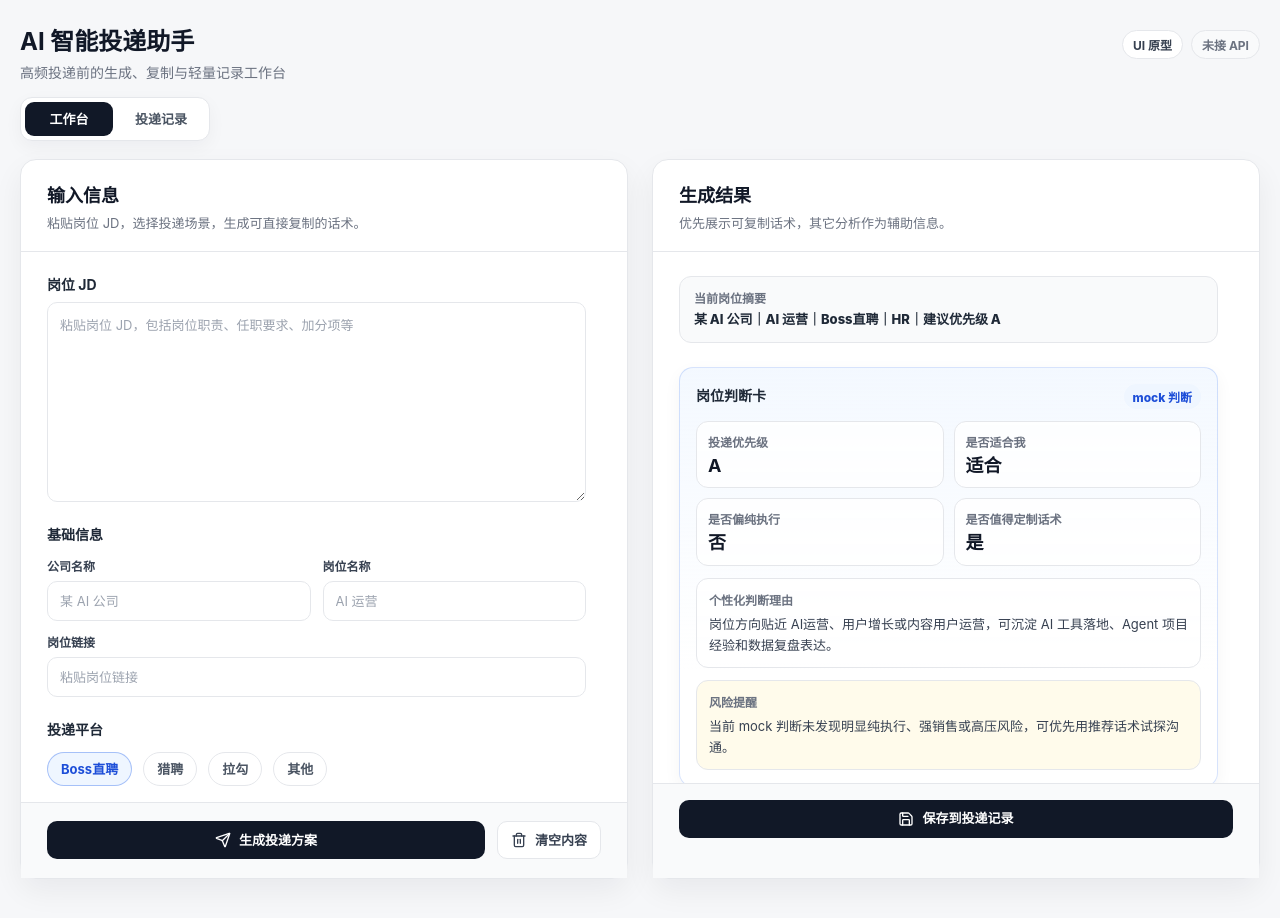
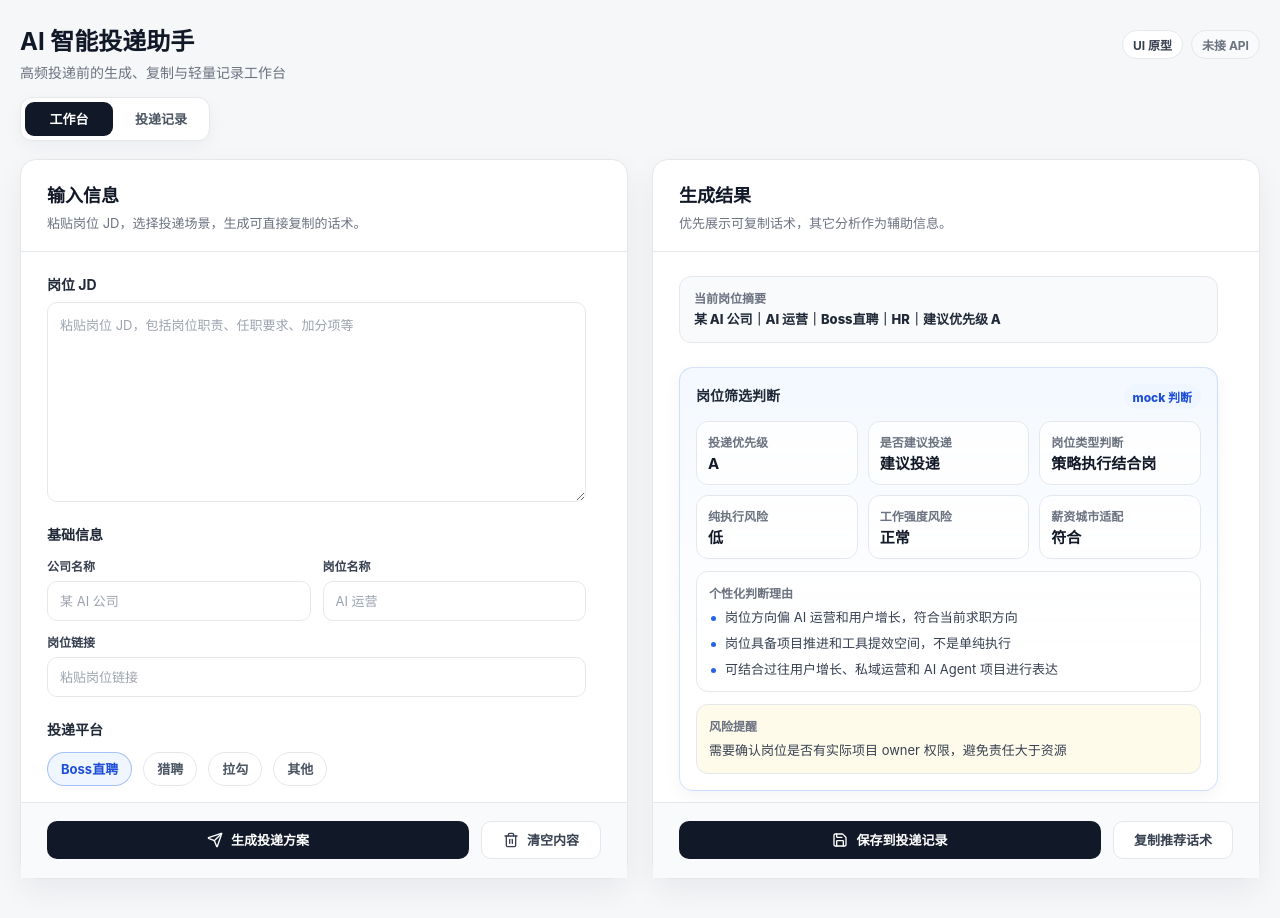
Before and after one commit to vitalu1107-beep/ai-apply-assistant, a Next.js app: page / in a window 1280 px wide. Built offline with nearby package versions, Linux system fonts and the light colour scheme.

Commit message:
ui: refine job screening judgement layout

```diff
--- a/app/globals.css
+++ b/app/globals.css
@@ -190,10 +190,10 @@ a {
 }
 
 .panel-footer {
-  min-height: 76px;
+  position: relative;
+  height: 76px;
   display: grid;
-  align-content: center;
-  gap: 8px;
+  align-items: center;
   padding: 16px 26px;
   border-top: 1px solid var(--border);
   background: var(--surface-soft);
@@ -342,13 +342,15 @@ a {
   accent-color: var(--accent);
 }
 
-.resume-collapse {
+.resume-collapse,
+.preference-collapse {
   border: 1px solid var(--border);
   border-radius: 12px;
   background: var(--surface-soft);
 }
 
-.resume-collapse summary {
+.resume-collapse summary,
+.preference-collapse summary {
   display: flex;
   align-items: center;
   justify-content: space-between;
@@ -361,7 +363,8 @@ a {
   list-style: none;
 }
 
-.resume-collapse summary::-webkit-details-marker {
+.resume-collapse summary::-webkit-details-marker,
+.preference-collapse summary::-webkit-details-marker {
   display: none;
 }
 
@@ -377,19 +380,26 @@ a {
   font-weight: 700;
 }
 
-.resume-collapse[open] {
+.resume-collapse[open],
+.preference-collapse[open] {
   padding: 0 12px 12px;
   background: var(--surface);
 }
 
-.resume-collapse[open] summary {
+.resume-collapse[open] summary,
+.preference-collapse[open] summary {
   padding-right: 0;
   padding-left: 0;
 }
 
+.preference-content {
+  display: grid;
+  gap: 18px;
+}
+
 .button-row {
   display: grid;
-  grid-template-columns: minmax(0, 1fr) auto;
+  grid-template-columns: 1fr 120px;
   gap: 12px;
 }
 
@@ -440,11 +450,17 @@ a {
 }
 
 .save-notice {
-  min-height: 16px;
+  position: absolute;
+  right: 26px;
+  bottom: 3px;
+  left: 26px;
+  min-height: 14px;
   color: #1d4ed8;
   font-size: 12px;
   font-weight: 700;
+  line-height: 1.2;
   text-align: center;
+  pointer-events: none;
 }
 
 .summary-strip {
@@ -491,7 +507,7 @@ a {
 
 .judgement-grid {
   display: grid;
-  grid-template-columns: repeat(2, minmax(0, 1fr));
+  grid-template-columns: repeat(3, minmax(0, 1fr));
   gap: 10px;
 }
 
@@ -513,7 +529,7 @@ a {
 
 .judgement-grid strong {
   color: #111827;
-  font-size: 18px;
+  font-size: 15px;
   line-height: 1.2;
 }
 
@@ -535,6 +551,33 @@ a {
   color: #374151;
   font-size: 13px;
   line-height: 1.58;
+}
+
+.judgement-reasons {
+  display: grid;
+  gap: 6px;
+  margin: 0;
+  padding: 0;
+  list-style: none;
+}
+
+.judgement-reasons li {
+  position: relative;
+  padding-left: 16px;
+  color: #374151;
+  font-size: 13px;
+  line-height: 1.55;
+}
+
+.judgement-reasons li::before {
+  position: absolute;
+  top: 0.72em;
+  left: 2px;
+  width: 5px;
+  height: 5px;
+  border-radius: 999px;
+  background: var(--accent);
+  content: "";
 }
 
 .section-row {
--- a/app/page.tsx
+++ b/app/page.tsx
@@ -9,25 +9,16 @@ const platforms = ["Boss直聘", "猎聘", "拉勾", "其他"];
 const targets = ["HR", "猎头", "业务主管", "老板/创始人"];
 const cityOptions = ["杭州", "上海", "深圳", "广州", "远程", "其他"];
 const workModeOptions = ["到岗", "混合办公", "远程", "不确定"];
-const jobDirectionOptions = [
-  "AI运营",
-  "Agent运营",
-  "AI产品运营",
-  "用户增长",
-  "用户运营",
-  "内容运营",
-  "私域运营",
-  "会员运营",
-  "其他",
-];
-const jobTypeOptions = [
+const systemJobTypeLabels = [
   "纯执行岗",
   "高级执行岗",
   "策略执行结合岗",
   "项目负责人岗",
   "管理岗",
-];
-const workloadRiskOptions = ["正常", "偏忙", "高压", "明显996风险"];
+] as const;
+const executionRiskLabels = ["低", "中", "高"] as const;
+const workloadRiskLabels = ["正常", "偏忙", "高压", "明显996风险"] as const;
+const salaryCityFitLabels = ["符合", "待确认", "不符合"] as const;
 const focusOptions = [
   "AI运营能力",
   "用户增长经验",
@@ -93,6 +84,10 @@ type AnalysisTab = "match" | "resume" | "interview";
 type ViewTab = "workbench" | "records";
 type ApplicationStatus = (typeof statusOptions)[number];
 type ApplicationFilter = (typeof filterOptions)[number];
+type JobTypeJudgement = (typeof systemJobTypeLabels)[number];
+type ExecutionRisk = (typeof executionRiskLabels)[number];
+type WorkloadRisk = (typeof workloadRiskLabels)[number];
+type SalaryCityFit = (typeof salaryCityFitLabels)[number];
 
 type ApplicationRecord = {
   id: string;
@@ -150,9 +145,6 @@ export default function Home() {
   const [salaryNegotiable, setSalaryNegotiable] = useState(false);
   const [selectedCity, setSelectedCity] = useState("杭州");
   const [selectedWorkMode, setSelectedWorkMode] = useState("混合办公");
-  const [selectedJobDirection, setSelectedJobDirection] = useState("AI运营");
-  const [selectedJobType, setSelectedJobType] = useState("策略执行结合岗");
-  const [selectedWorkloadRisk, setSelectedWorkloadRisk] = useState("正常");
   const [resumeText, setResumeText] = useState("");
   const [jdText, setJdText] = useState("");
   const [localPrompt, setLocalPrompt] = useState("");
@@ -218,54 +210,70 @@ export default function Home() {
   }, [records]);
 
   const jobFitJudgement = useMemo(() => {
-    const preferredDirections = [
-      "AI运营",
-      "Agent运营",
-      "AI产品运营",
-      "用户增长",
-      "用户运营",
-      "内容运营",
-      "私域运营",
-    ];
-    const growthJobTypes = ["策略执行结合岗", "项目负责人岗", "管理岗", "高级执行岗"];
-    const jdRiskWords = ["销售", "招商", "电销", "陌拜", "客服", "高压", "996", "社群值守"];
-    const executionWords = ["日常维护", "发布内容", "完成上级安排", "基础执行"];
-    const hasRiskSignal =
-      ["高压", "明显996风险"].includes(selectedWorkloadRisk) ||
-      jdRiskWords.some((word) => jdText.includes(word));
-    const hasExecutionSignal =
-      selectedJobType === "纯执行岗" || executionWords.some((word) => jdText.includes(word));
-    const hasPreferredDirection = preferredDirections.includes(selectedJobDirection);
-    const hasGrowthSpace =
-      growthJobTypes.includes(selectedJobType) ||
+    const riskSignals = ["强销售", "招商", "电销", "陌拜", "客服", "高压", "996", "KPI压力"];
+    const executionSignals = ["日常维护", "发布内容", "完成上级安排", "基础执行", "社群值守"];
+    const growthSignals = ["AI", "Agent", "增长", "策略", "项目", "数据", "复盘", "提效", "工具"];
+    const hasRiskSignal = riskSignals.some((word) => jdText.includes(word));
+    const hasExecutionSignal = executionSignals.some((word) => jdText.includes(word));
+    const hasGrowthSignal =
+      growthSignals.some((word) => jdText.includes(word)) ||
       selectedFocus.some((area) =>
         ["AI运营能力", "用户增长经验", "Agent项目经验", "数据复盘", "项目管理"].includes(area),
       );
 
     let priority: "A" | "B" | "C" | "不建议投递" = "B";
-    if (hasPreferredDirection && hasGrowthSpace && !hasRiskSignal && !hasExecutionSignal) {
+    if (hasRiskSignal && hasExecutionSignal) {
+      priority = "不建议投递";
+    } else if (hasRiskSignal || hasExecutionSignal) {
+      priority = "C";
+    } else if (hasGrowthSignal) {
       priority = "A";
-    } else if (hasRiskSignal && hasExecutionSignal) {
-      priority = "不建议投递";
-    } else if (hasRiskSignal || hasExecutionSignal || selectedJobDirection === "其他") {
-      priority = "C";
     }
+
+    const recommendation =
+      priority === "A" || priority === "B"
+        ? "建议投递"
+        : priority === "C"
+          ? "谨慎投递"
+          : "不建议投递";
+    const jobType: JobTypeJudgement = hasExecutionSignal
+      ? "纯执行岗"
+      : hasGrowthSignal
+        ? "策略执行结合岗"
+        : "高级执行岗";
+    const executionRisk: ExecutionRisk = hasExecutionSignal ? "高" : hasGrowthSignal ? "低" : "中";
+    const workloadRisk: WorkloadRisk = hasRiskSignal
+      ? jdText.includes("996")
+        ? "明显996风险"
+        : "高压"
+      : "正常";
+    const salaryCityFit: SalaryCityFit =
+      selectedCity === "其他" && selectedWorkMode === "到岗" && !salaryNegotiable
+        ? "待确认"
+        : "符合";
+    const reasons = hasExecutionSignal
+      ? [
+          "岗位方向需要进一步确认，JD 出现基础执行、日常维护或社群值守信号",
+          "如果缺少策略制定、项目推进和 AI 工具落地空间，投递优先级需要下调",
+          "可先用简短话术试探岗位是否包含用户增长和数据复盘职责",
+        ]
+      : [
+          "岗位方向偏 AI 运营和用户增长，符合当前求职方向",
+          "岗位具备项目推进和工具提效空间，不是单纯执行",
+          "可结合过往用户增长、私域运营和 AI Agent 项目进行表达",
+        ];
 
     return {
       priority,
-      fit: priority === "A" || priority === "B" ? "适合" : priority === "C" ? "谨慎" : "不适合",
-      pureExecution: hasExecutionSignal ? "是" : selectedJobType === "高级执行岗" ? "不确定" : "否",
-      worthCustomizing: priority === "A" ? "是" : priority === "B" || priority === "C" ? "一般" : "否",
-      reason: hasPreferredDirection
-        ? "岗位方向贴近 AI运营、用户增长或内容用户运营，可沉淀 AI 工具落地、Agent 项目经验和数据复盘表达。"
-        : "岗位方向与 AI运营、Agent运营、AI产品运营、用户增长等目标方向的关联度一般，需要看 JD 是否有策略制定和项目推进空间。",
-      risk: hasRiskSignal
-        ? "JD 或筛选项出现强销售、招商、电销、陌拜、高压或明显996等信号，建议谨慎投入定制成本。"
-        : hasExecutionSignal
-          ? "岗位可能偏基础执行、日常维护、发布内容或社群值守，需要确认是否有策略制定、用户增长和 AI 工具落地空间。"
-          : "当前 mock 判断未发现明显纯执行、强销售或高压风险，可优先用推荐话术试探沟通。",
+      recommendation,
+      jobType,
+      executionRisk,
+      workloadRisk,
+      salaryCityFit,
+      reasons,
+      risk: "需要确认岗位是否有实际项目 owner 权限，避免责任大于资源",
     };
-  }, [jdText, selectedFocus, selectedJobDirection, selectedJobType, selectedWorkloadRisk]);
+  }, [jdText, salaryNegotiable, selectedCity, selectedFocus, selectedWorkMode]);
 
   function toggleFocus(option: string) {
     setSelectedFocus((current) =>
@@ -284,9 +292,6 @@ export default function Home() {
     setSalaryNegotiable(false);
     setSelectedCity("杭州");
     setSelectedWorkMode("混合办公");
-    setSelectedJobDirection("AI运营");
-    setSelectedJobType("策略执行结合岗");
-    setSelectedWorkloadRisk("正常");
     setResumeText("");
     setJdText("");
     setLocalPrompt("");
@@ -309,9 +314,9 @@ export default function Home() {
       salaryNegotiable,
       city: selectedCity,
       workMode: selectedWorkMode,
-      jobDirection: selectedJobDirection,
-      jobType: selectedJobType,
-      workloadRisk: selectedWorkloadRisk,
+      jobDirection: "AI运营",
+      jobType: jobFitJudgement.jobType,
+      workloadRisk: jobFitJudgement.workloadRisk,
       platform: selectedPlatform,
       recipient: selectedTarget,
       focusAreas: selectedFocus,
@@ -510,123 +515,6 @@ export default function Home() {
               </section>
 
               <section className="module-block">
-                <h3 className="module-title">薪资区间</h3>
-                <div className="field-grid compact-fields">
-                  <label className="field">
-                    <span className="field-label">期望薪资</span>
-                    <input
-                      className="text-input"
-                      value={expectedSalary}
-                      onChange={(event) => setExpectedSalary(event.target.value)}
-                      placeholder="例如 20-30K"
-                    />
-                  </label>
-                  <label className="field">
-                    <span className="field-label">可接受底线</span>
-                    <input
-                      className="text-input"
-                      value={minimumSalary}
-                      onChange={(event) => setMinimumSalary(event.target.value)}
-                      placeholder="例如 18K"
-                    />
-                  </label>
-                </div>
-                <label className="inline-check">
-                  <input
-                    type="checkbox"
-                    checked={salaryNegotiable}
-                    onChange={(event) => setSalaryNegotiable(event.target.checked)}
-                  />
-                  <span>面议</span>
-                </label>
-              </section>
-
-              <section className="module-block">
-                <h3 className="module-title">工作城市</h3>
-                <div className="chip-list" aria-label="工作城市选择">
-                  {cityOptions.map((city) => (
-                    <button
-                      className={`chip ${selectedCity === city ? "is-selected" : ""}`}
-                      key={city}
-                      onClick={() => setSelectedCity(city)}
-                      type="button"
-                      aria-pressed={selectedCity === city}
-                    >
-                      {city}
-                    </button>
-                  ))}
-                </div>
-              </section>
-
-              <section className="module-block">
-                <h3 className="module-title">工作模式</h3>
-                <div className="chip-list" aria-label="工作模式选择">
-                  {workModeOptions.map((mode) => (
-                    <button
-                      className={`chip ${selectedWorkMode === mode ? "is-selected" : ""}`}
-                      key={mode}
-                      onClick={() => setSelectedWorkMode(mode)}
-                      type="button"
-                      aria-pressed={selectedWorkMode === mode}
-                    >
-                      {mode}
-                    </button>
-                  ))}
-                </div>
-              </section>
-
-              <section className="module-block">
-                <h3 className="module-title">岗位方向</h3>
-                <div className="chip-list" aria-label="岗位方向选择">
-                  {jobDirectionOptions.map((direction) => (
-                    <button
-                      className={`chip ${selectedJobDirection === direction ? "is-selected" : ""}`}
-                      key={direction}
-                      onClick={() => setSelectedJobDirection(direction)}
-                      type="button"
-                      aria-pressed={selectedJobDirection === direction}
-                    >
-                      {direction}
-                    </button>
-                  ))}
-                </div>
-              </section>
-
-              <section className="module-block">
-                <h3 className="module-title">岗位类型</h3>
-                <div className="chip-list" aria-label="岗位类型选择">
-                  {jobTypeOptions.map((type) => (
-                    <button
-                      className={`chip ${selectedJobType === type ? "is-selected" : ""}`}
-                      key={type}
-                      onClick={() => setSelectedJobType(type)}
-                      type="button"
-                      aria-pressed={selectedJobType === type}
-                    >
-                      {type}
-                    </button>
-                  ))}
-                </div>
-              </section>
-
-              <section className="module-block">
-                <h3 className="module-title">工作强度风险</h3>
-                <div className="chip-list" aria-label="工作强度风险选择">
-                  {workloadRiskOptions.map((risk) => (
-                    <button
-                      className={`chip ${selectedWorkloadRisk === risk ? "is-selected" : ""}`}
-                      key={risk}
-                      onClick={() => setSelectedWorkloadRisk(risk)}
-                      type="button"
-                      aria-pressed={selectedWorkloadRisk === risk}
-                    >
-                      {risk}
-                    </button>
-                  ))}
-                </div>
-              </section>
-
-              <section className="module-block">
                 <h3 className="module-title">强调方向</h3>
                 <div className="chip-list" aria-label="强调方向选择">
                   {focusOptions.map((option) => (
@@ -658,6 +546,81 @@ export default function Home() {
                   placeholder="粘贴你的简历文本，建议使用投递版简历内容。"
                 />
               </details>
+
+              <details className="preference-collapse module-block">
+                <summary>
+                  <span>个人筛选偏好</span>
+                  <span className="summary-action">展开编辑</span>
+                </summary>
+
+                <div className="preference-content">
+                  <section className="module-block">
+                    <h3 className="module-title">目标城市</h3>
+                    <div className="chip-list" aria-label="目标城市选择">
+                      {cityOptions.map((city) => (
+                        <button
+                          className={`chip ${selectedCity === city ? "is-selected" : ""}`}
+                          key={city}
+                          onClick={() => setSelectedCity(city)}
+                          type="button"
+                          aria-pressed={selectedCity === city}
+                        >
+                          {city}
+                        </button>
+                      ))}
+                    </div>
+                  </section>
+
+                  <section className="module-block">
+                    <h3 className="module-title">薪资偏好</h3>
+                    <div className="field-grid compact-fields">
+                      <label className="field">
+                        <span className="field-label">期望薪资</span>
+                        <input
+                          className="text-input"
+                          value={expectedSalary}
+                          onChange={(event) => setExpectedSalary(event.target.value)}
+                          placeholder="例如 20-30K"
+                        />
+                      </label>
+                      <label className="field">
+                        <span className="field-label">可接受底线薪资</span>
+                        <input
+                          className="text-input"
+                          value={minimumSalary}
+                          onChange={(event) => setMinimumSalary(event.target.value)}
+                          placeholder="例如 18K"
+                        />
+                      </label>
+                    </div>
+                    <label className="inline-check">
+                      <input
+                        type="checkbox"
+                        checked={salaryNegotiable}
+                        onChange={(event) => setSalaryNegotiable(event.target.checked)}
+                      />
+                      <span>面议</span>
+                    </label>
+                  </section>
+
+                  <section className="module-block">
+                    <h3 className="module-title">可接受工作模式</h3>
+                    <div className="chip-list" aria-label="可接受工作模式选择">
+                      {workModeOptions.map((mode) => (
+                        <button
+                          className={`chip ${selectedWorkMode === mode ? "is-selected" : ""}`}
+                          key={mode}
+                          onClick={() => setSelectedWorkMode(mode)}
+                          type="button"
+                          aria-pressed={selectedWorkMode === mode}
+                        >
+                          {mode}
+                        </button>
+                      ))}
+                    </div>
+                  </section>
+                </div>
+              </details>
             </div>
 
             <div className="panel-footer">
@@ -688,9 +651,9 @@ export default function Home() {
                 <strong>某 AI 公司｜AI 运营｜Boss直聘｜HR｜建议优先级 A</strong>
               </section>
 
-              <section className="judgement-card module-block" aria-label="岗位判断卡">
+              <section className="judgement-card module-block" aria-label="岗位筛选判断">
                 <div className="section-row">
-                  <h3 className="module-title">岗位判断卡</h3>
+                  <h3 className="module-title">岗位筛选判断</h3>
                   <span className="decision-pill">mock 判断</span>
                 </div>
                 <div className="judgement-grid">
@@ -699,21 +662,33 @@ export default function Home() {
                     <strong>{jobFitJudgement.priority}</strong>
                   </div>
                   <div>
-                    <span>是否适合我</span>
-                    <strong>{jobFitJudgement.fit}</strong>
+                    <span>是否建议投递</span>
+                    <strong>{jobFitJudgement.recommendation}</strong>
                   </div>
                   <div>
-                    <span>是否偏纯执行</span>
-                    <strong>{jobFitJudgement.pureExecution}</strong>
+                    <span>岗位类型判断</span>
+                    <strong>{jobFitJudgement.jobType}</strong>
                   </div>
                   <div>
-                    <span>是否值得定制话术</span>
-                    <strong>{jobFitJudgement.worthCustomizing}</strong>
+                    <span>纯执行风险</span>
+                    <strong>{jobFitJudgement.executionRisk}</strong>
+                  </div>
+                  <div>
+                    <span>工作强度风险</span>
+                    <strong>{jobFitJudgement.workloadRisk}</strong>
+                  </div>
+                  <div>
+                    <span>薪资城市适配</span>
+                    <strong>{jobFitJudgement.salaryCityFit}</strong>
                   </div>
                 </div>
                 <div className="judgement-note">
                   <span>个性化判断理由</span>
-                  <p>{jobFitJudgement.reason}</p>
+                  <ul className="judgement-reasons">
+                    {jobFitJudgement.reasons.map((reason) => (
+                      <li key={reason}>{reason}</li>
+                    ))}
+                  </ul>
                 </div>
                 <div className="judgement-note is-risk">
                   <span>风险提醒</span>
@@ -860,10 +835,15 @@ export default function Home() {
             </div>
 
             <div className="panel-footer">
-              <button className="primary-button full-width-button" type="button" onClick={saveCurrentApplication}>
-                <Save size={16} aria-hidden="true" />
-                保存到投递记录
-              </button>
+              <div className="button-row">
+                <button className="primary-button" type="button" onClick={saveCurrentApplication}>
+                  <Save size={16} aria-hidden="true" />
+                  保存到投递记录
+                </button>
+                <button className="secondary-button" type="button" onClick={() => copyText("HR版", hrMessage)}>
+                  复制推荐话术
+                </button>
+              </div>
               <span className="save-notice" aria-live="polite">
                 {saveNotice}
               </span>
```
Also changed, not shown: scripts/validate-static-ui.mjs (+57 -38 lines).
